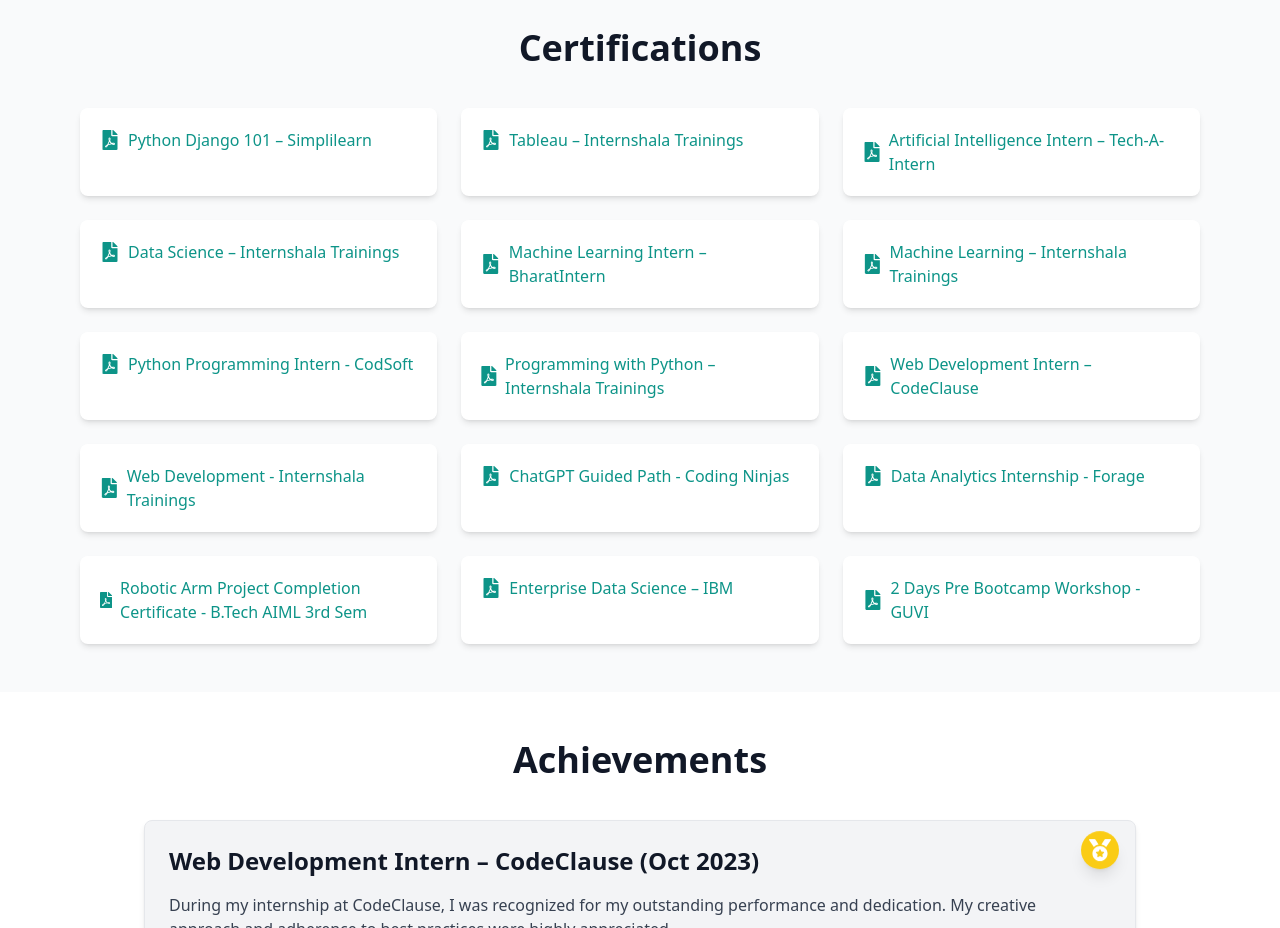
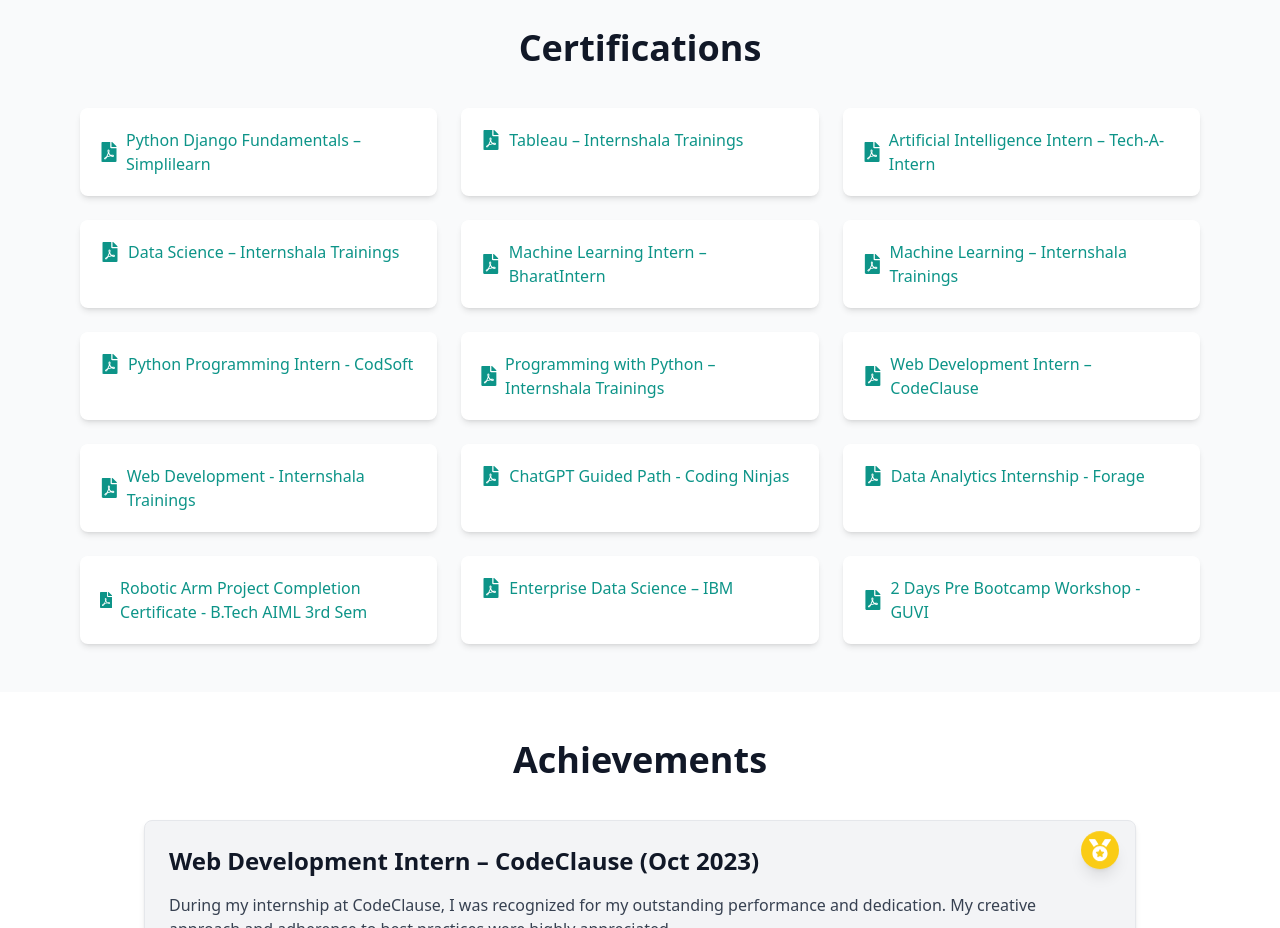
Before and after one commit to mohdasad05/asad-portfolio, a React (Vite) app: page / in a window 1280 px wide. Shown: the part 5660-6588 px from the top of the page. Built offline with nearby package versions, Linux system fonts and the light colour scheme.

Commit message:
Updated certificates

```diff
--- a/src/components/Certifications.jsx
+++ b/src/components/Certifications.jsx
@@ -3,7 +3,7 @@ import React from 'react';
 import { FaFilePdf } from 'react-icons/fa';
 
 const certifications = [
-  { name: 'Python Django 101 – Simplilearn', file: '/certificates/python-django-simplilearn.pdf' },
+  { name: 'Python Django Fundamentals – Simplilearn', file: '/certificates/python-django-simplilearn.pdf' },
   { name: 'Tableau – Internshala Trainings', file: '/certificates/tableau-internshala.pdf' },
   { name: 'Artificial Intelligence Intern – Tech-A-Intern', file: '/certificates/ai-tech-a-intern.pdf' },
   { name: 'Data Science – Internshala Trainings', file: '/certificates/data-science-internshala.pdf' },
```
